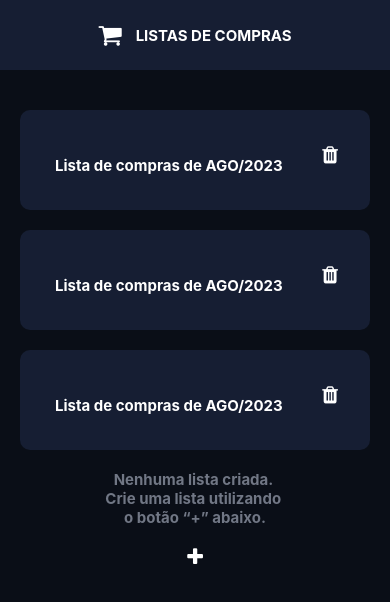
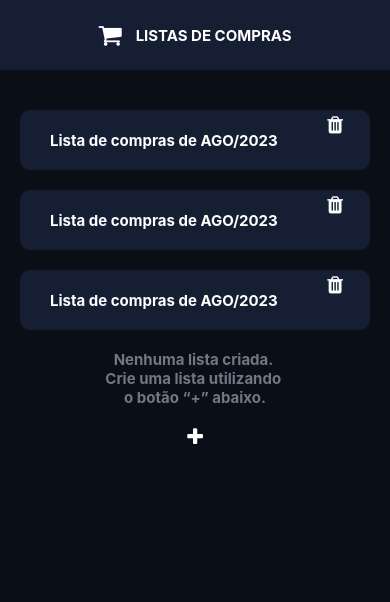
Before and after one commit to oliveiraalexis/SmartCart, a React Native app: screen / in a window 390 px wide. Shown: the top 602 px of the page. Built offline with nearby package versions, Linux system fonts and the light colour scheme.

Commit message:
Improving CardList component

```diff
--- a/src/components/CardList/CardList.jsx
+++ b/src/components/CardList/CardList.jsx
@@ -8,7 +8,7 @@ export const CardList = () => {
         <TouchableHighlight style={styles.container}>
             <View style={styles.view}>
                 <Text style={styles.text}>Lista de compras de AGO/2023</Text>
-                <Button iconName='trash' bRadius={5} bBackgroundColor='#8F0000'/>
+                <Button iconName='trash' bRadius={5} bBackgroundColor='#161E33'/>
             </View>
         </TouchableHighlight>
     )
@@ -17,11 +17,10 @@ export const CardList = () => {
 const styles = StyleSheet.create({
     container: {
         width: '100%',
-        height: 100,
+        height: 60,
         backgroundColor: '#161E33',
         borderRadius: 10,
-        marginTop: 20,
-        padding: 15
+        marginTop: 20
     },
     text: {
         color: '#FFFFFF',
@@ -33,7 +32,8 @@ const styles = StyleSheet.create({
     view: {
         flexDirection: 'row',
         justifyContent: 'space-between',
-        alignItems: 'flex-end',
+        alignItems: 'center',
+        marginHorizontal: 10,
         flex: 1
     }
 })
```
